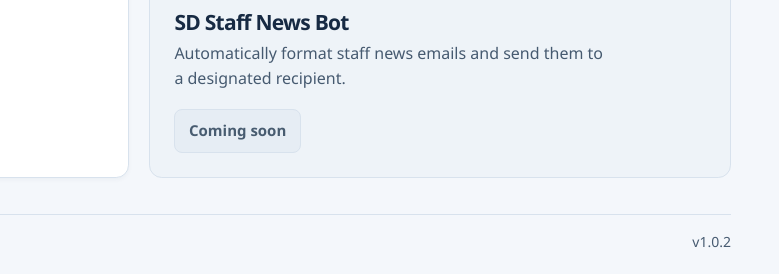
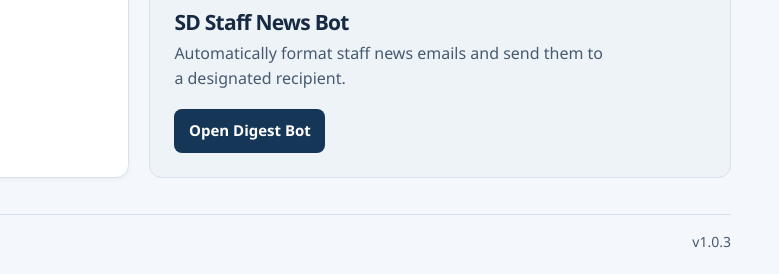
Before and after one commit to JModify/bond-service-desk-central, a plain HTML site: page index.html in a window 1280 px wide. Shown: the part 640-914 px from the top of the page, 501-1280 px from the left. Drawn offline with Linux system fonts and the light colour scheme.

Commit message:
Release Service Desk Central v1.0.3

```diff
--- a/index.html
+++ b/index.html
@@ -62,7 +62,7 @@
           </span>
           <h3 id="news-title">SD Staff News Bot</h3>
           <p>Automatically format staff news emails and send them to a designated recipient.</p>
-          <button class="tool-action" type="button" disabled aria-label="SD Staff News Bot coming soon">Coming soon</button>
+          <a class="tool-action" href="https://digest.bond-sdc.com">Open Digest Bot</a>
         </article>
       </div>
     </section>
@@ -70,7 +70,7 @@
 
   <footer class="shell site-footer">
     <span>Service Desk Central</span>
-    <span>v1.0.2</span>
+    <span>v1.0.3</span>
   </footer>
 </body>
 </html>
```
